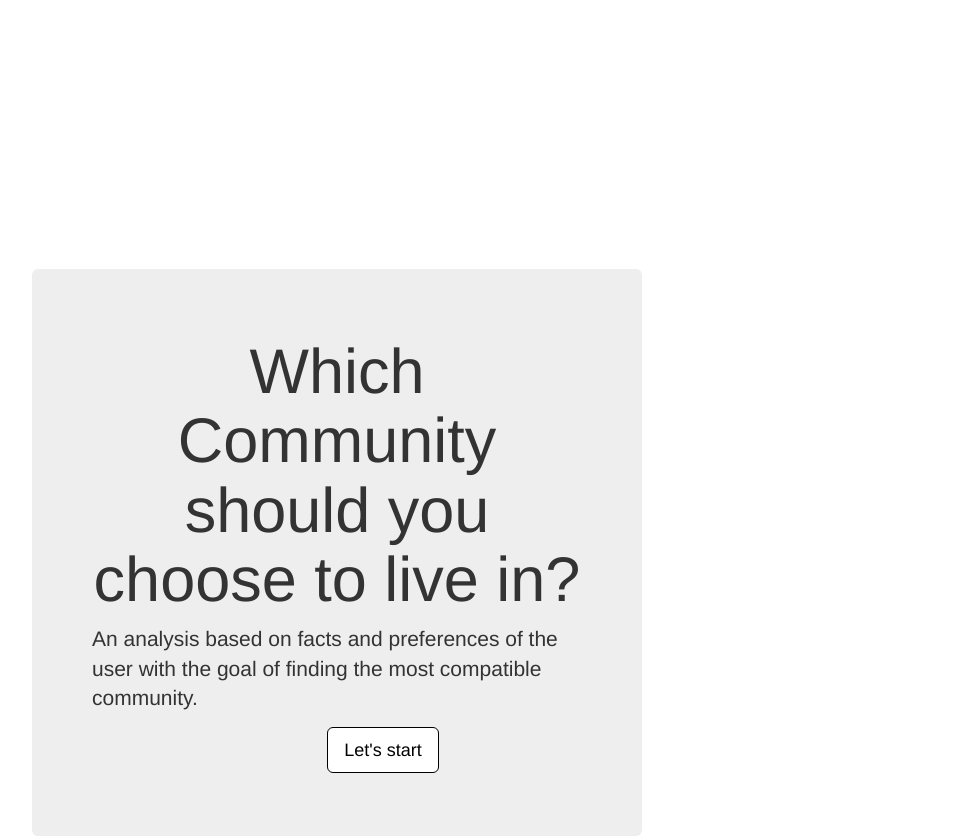
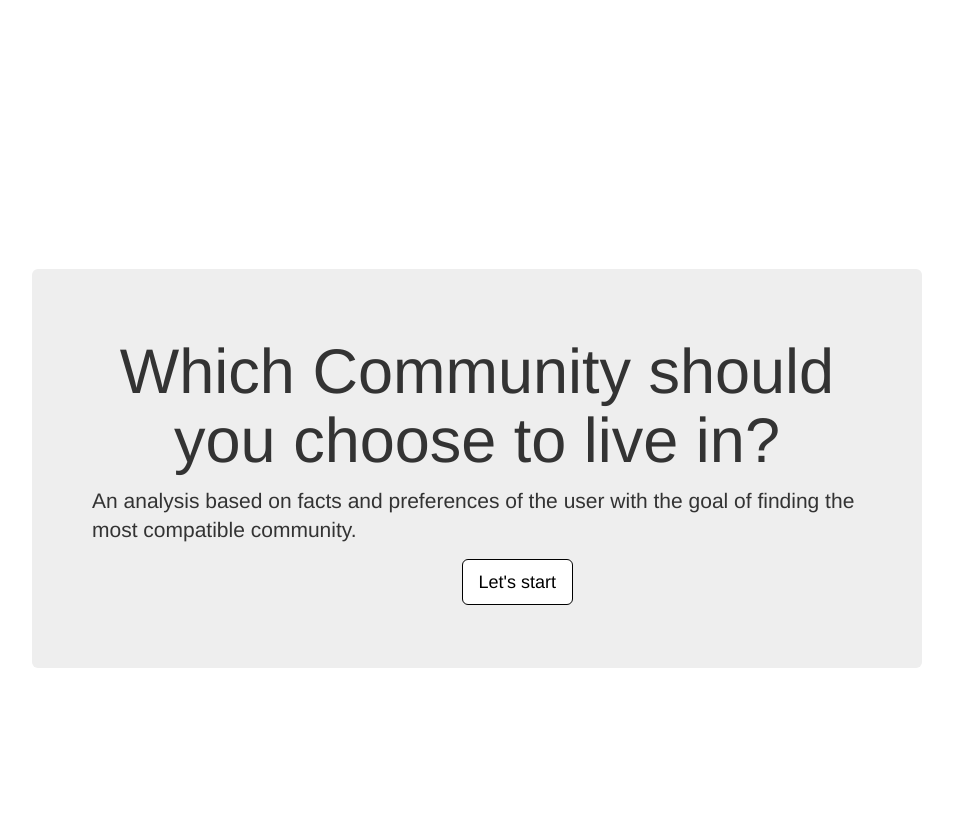
Before and after one commit to orzzzl/Community-Recommendation, a Django app: page /rcmfacts/ in a window 1280 px wide. Shown: the part 51-887 px from the top of the page, without its empty margins (38-991 px from the left). After the commit the page ends 719 px from the top, so only its background shows below. Run offline with Django 3.2, Linux system fonts and the light colour scheme; some libraries are stand-ins or nearby versions.

Commit message:
change some style

```diff
--- a/Website/community/rcmOnFacts/static/index.css
+++ b/Website/community/rcmOnFacts/static/index.css
@@ -6,7 +6,7 @@
 .inner {
     position: absolute;
     top: 40%;
-    margin-right: 600px;
+    margin-right:25%;
 }
 
 .btn {
```
